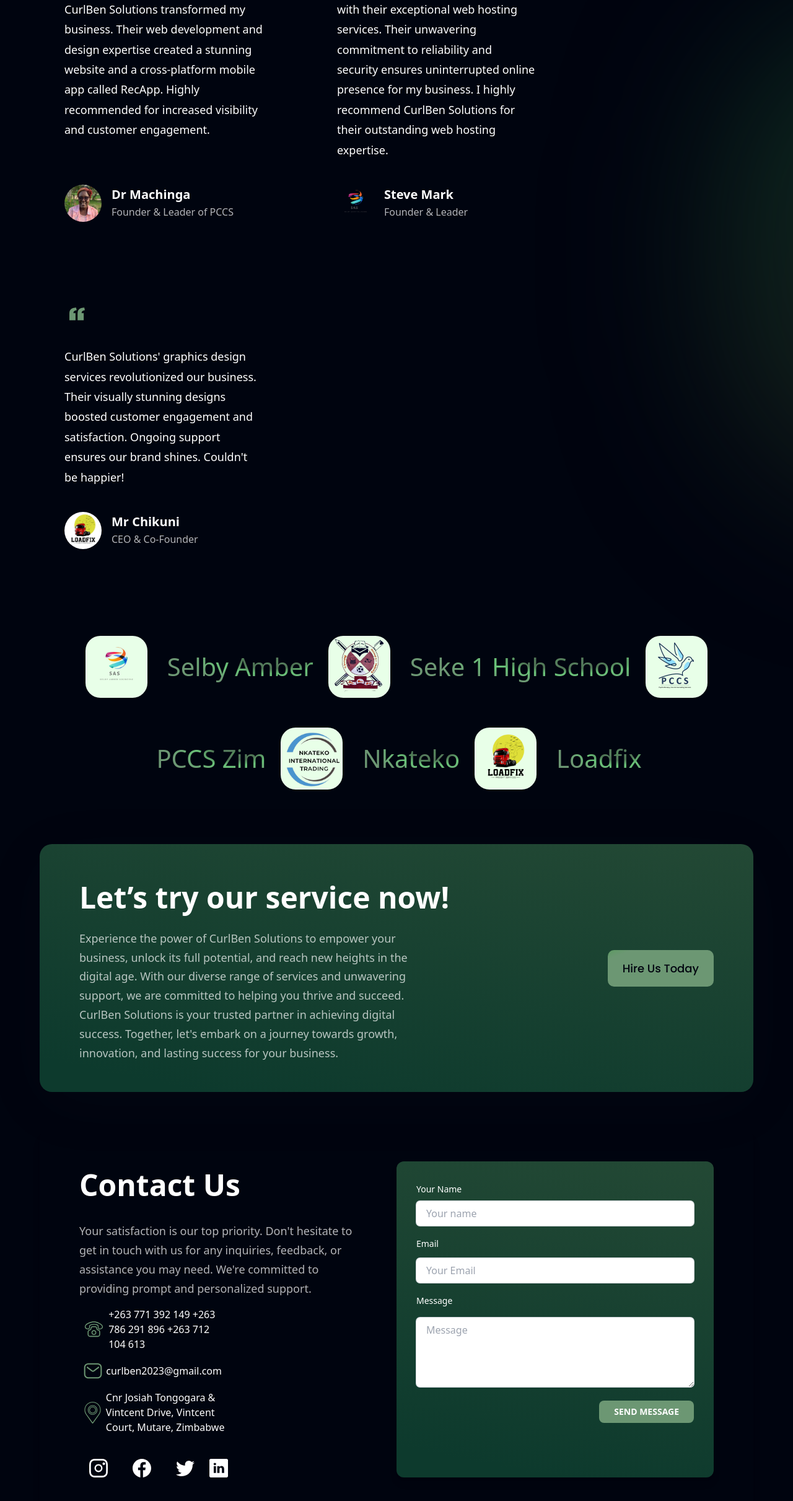
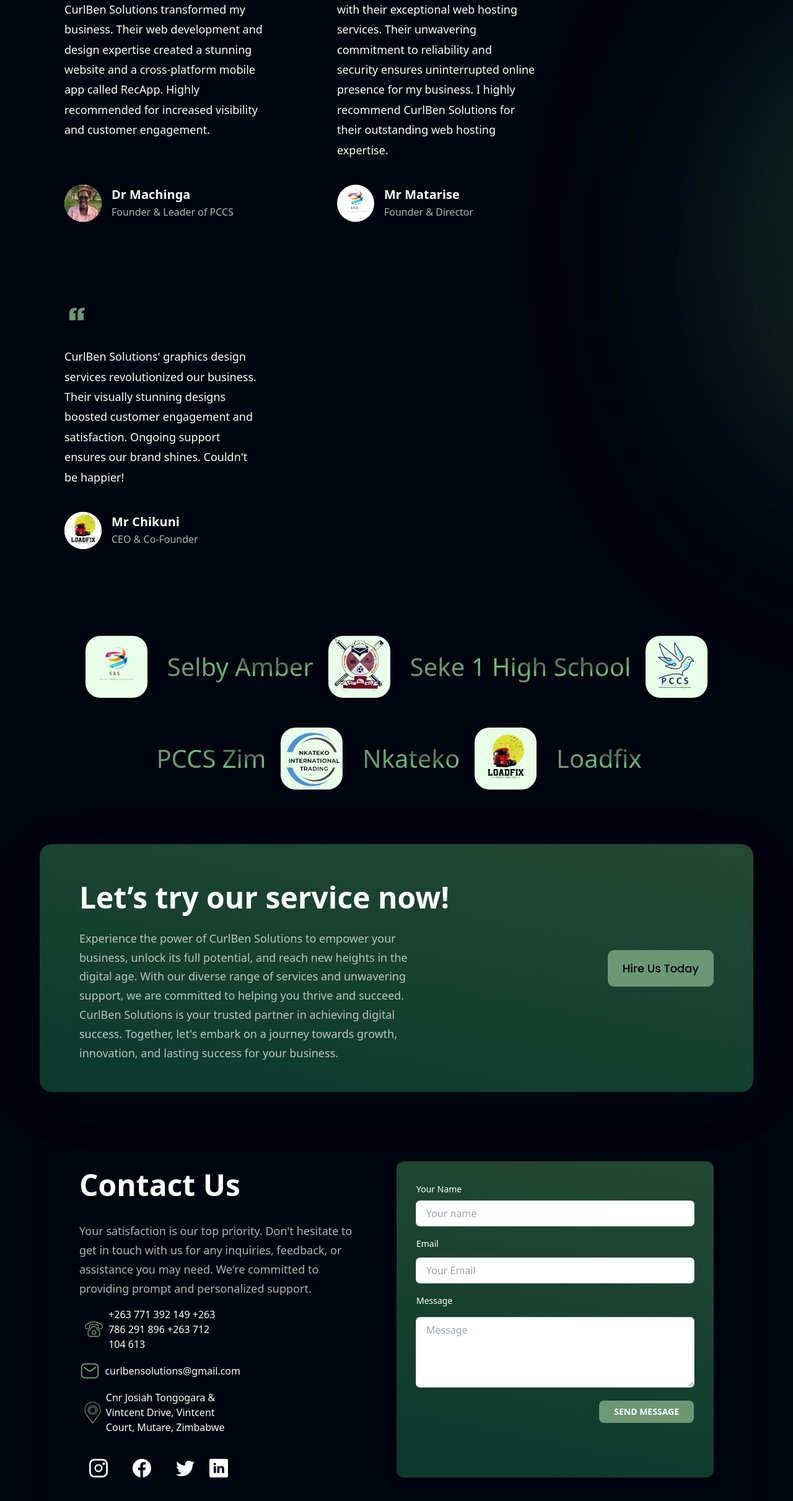
Before and after one commit to SirBento/curlben_app, a React (Vite) app: page / in a window 1280 px wide. Shown: the part 2636-5058 px from the top of the page at 62% size. Built offline with nearby package versions, Linux system fonts and the light colour scheme.

Commit message:
DONE: UI

```diff
--- a/src/components/Contact.jsx
+++ b/src/components/Contact.jsx
@@ -20,9 +20,9 @@ function Contact() {
                 <img src={phone} alt="phone" className="w-[50%] h-[50%] object-contain" />
                 <span className="ml-0"> +263 771 392 149 +263 786 291 896 +263 712 104 613</span>
               </div>
-              <div className={`w-[230px] h-[64px] rounded-full ${styles.flexCenter}`}>
+              <div className={`w-[260px] h-[64px] rounded-full ${styles.flexCenter}`}>
                 <img src={email} alt="email" className="w-[50%] h-[50%] object-contain" />
-                <span className="ml-0"> curlben2023@gmail.com</span>
+                <span className="ml-2"> curlbensolutions@gmail.com</span>
               </div>
               <div className={`w-[240px] h-[70px] rounded-full ${styles.flexCenter}`}>
                 <img src={location} alt="location" className="w-[50%] h-[50%] object-contain" />
--- a/src/components/FeedbackCard.jsx
+++ b/src/components/FeedbackCard.jsx
@@ -9,7 +9,7 @@ const FeedbackCard = ({ content, name, title, img }) => (
     </p>
 
     <div className="flex flex-row">
-      <img src={img} alt={name} className="w-[60px] h-[60px] rounded-full" />
+      <img src={img} alt={name} className="w-[60px] h-[60px] rounded-full  bg-white" />
       <div className="flex flex-col ml-4">
         <h4 className="font-nutino font-semibold text-[20px] leading-[32px] text-white">
           {name}
--- a/src/constants/index.js
+++ b/src/constants/index.js
@@ -91,8 +91,8 @@ export const feedback = [
     id: "feedback-2",
     content:
       "CurlBen Solutions sets the bar high with their exceptional web hosting services. Their unwavering commitment to reliability and security ensures uninterrupted online presence for my business. I highly recommend CurlBen Solutions for their outstanding web hosting expertise.",
-    name: "Steve Mark",
-    title: "Founder & Leader",
+    name: "Mr Matarise ",
+    title: "Founder & Director",
     img: selby,
   },
   {
@@ -193,22 +193,22 @@ export const socialMedia = [
   {
     id: "social-media-1",
     icon: instagram,
-    link: "https://www.instagram.com/",
+    link: "https://www.instagram.com/curlben_solutions_pvt_ltd?igsh=a3BiaTVqa3VtMzE2",
   },
   {
     id: "social-media-2",
     icon: facebook,
-    link: "https://www.facebook.com/",
+    link: "https://www.facebook.com/share/GW8rbdkVg3G3ZGd6/?mibextid=qi2Omg",
   },
   {
     id: "social-media-3",
     icon: twitter,
-    link: "https://www.twitter.com/",
+    link: "https://x.com/CurlbenLtd?t=Nmp73vRBZyS9qbQ-t6PJMA&s=09",
   },
   {
     id: "social-media-4",
     icon: linkedin,
-    link: "https://www.linkedin.com/",
+    link: "https://www.linkedin.com/company/curlben-solutions/",
   },
 ];
 
```
